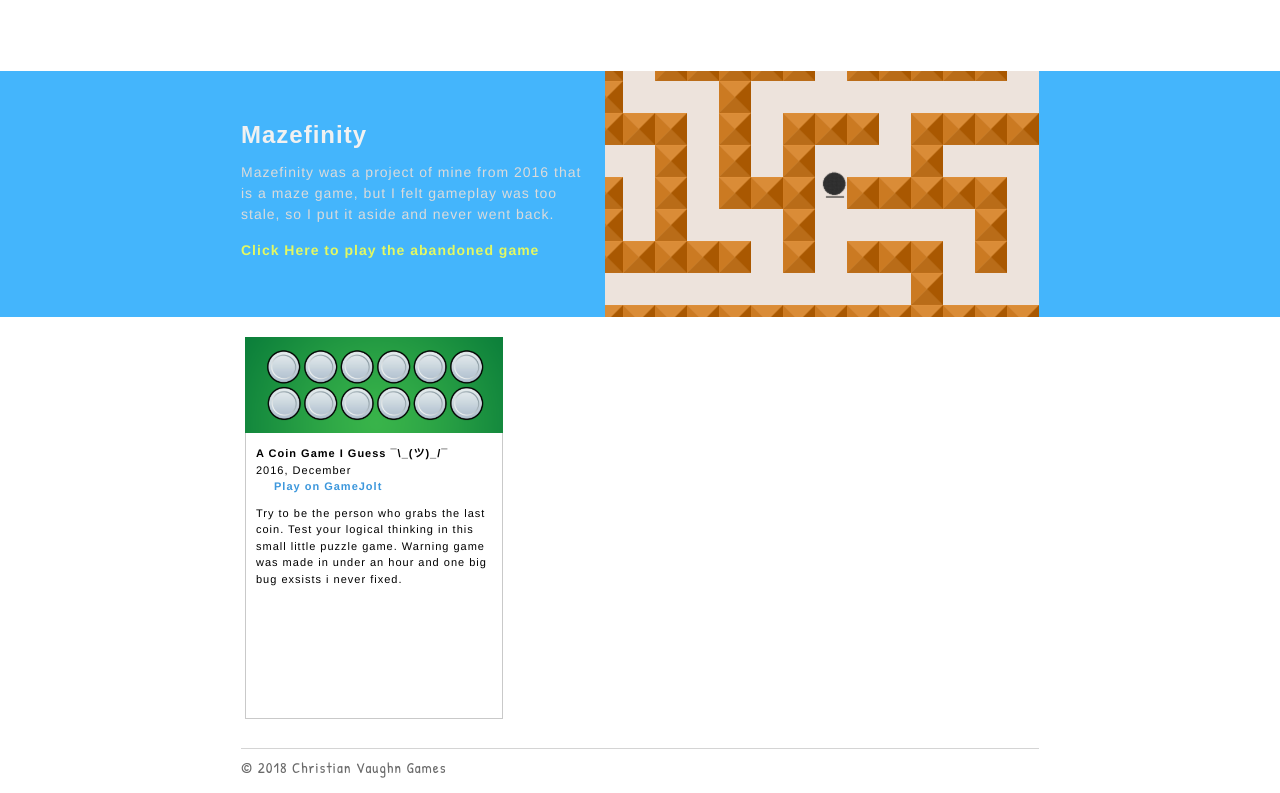
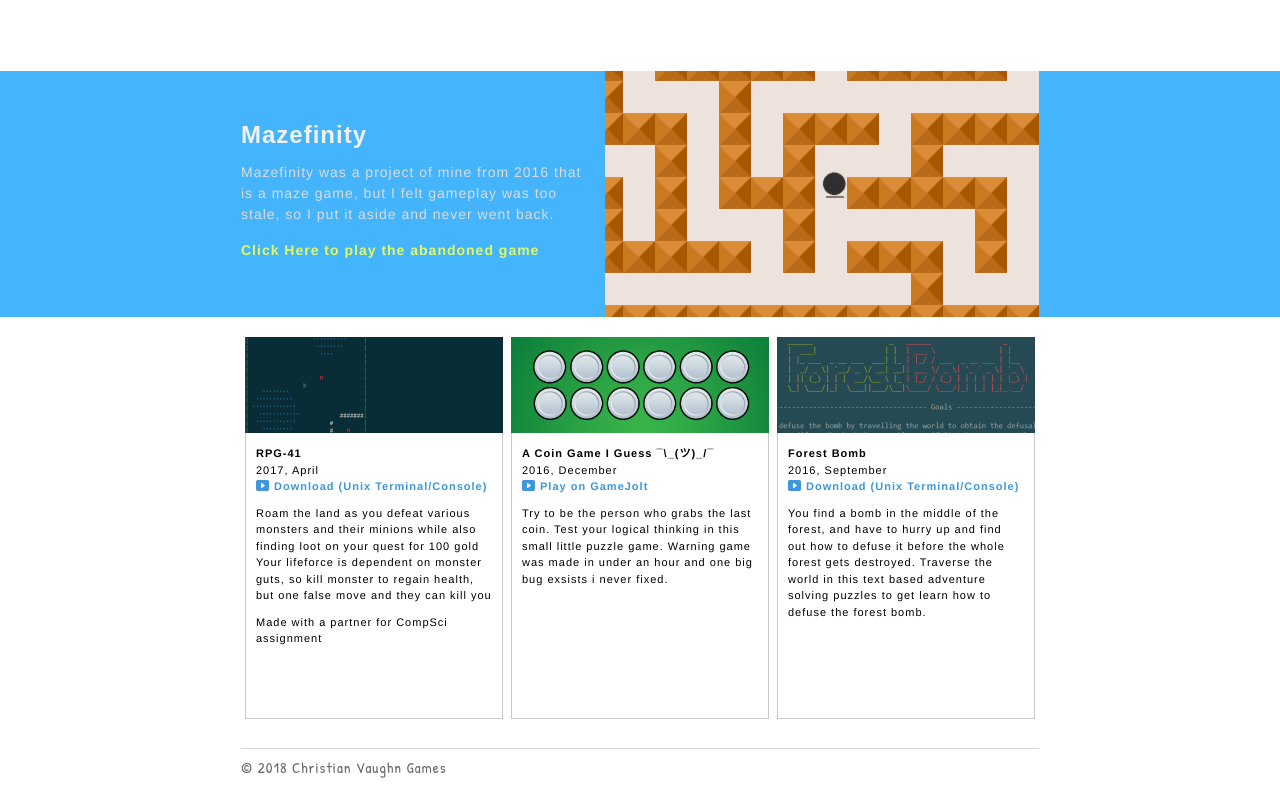
Before and after one commit to ItsmeGordo/cvaughn55.github.io, a plain HTML site: page index.htm in a window 1280 px wide. Shown: the part 59-852 px from the top of the page. Drawn offline with Linux system fonts and the light colour scheme.

Commit message:
Add files via upload

```diff
--- a/index.htm
+++ b/index.htm
@@ -63,11 +63,29 @@ href="/style.css"/>
 	<div class="container">
 		<div class="content">
 <div class="game">
+		<img src="img/MonsterHunt.png" style="width:258px;height:96px;">
+		<p><strong>RPG-41</strong><br>
+		  2017, April<br>
+		  <a href="Downloads/rpg41.zip" class="gamelink" target="_blank" style="padding-bottom:0px;">Download (Unix Terminal/Console)</a></p>
+		<p> Roam the land as you defeat various monsters and their minions while also finding loot on your quest for 100 gold
+  Your lifeforce is dependent on monster guts, so kill monster to regain health, but one false move and they can kill you</p>
+  <p>Made with a partner for CompSci assignment</p>
+			</div>
+
+<div class="game">
 		<img src="img/Coingame.png">
 		<p><strong>A Coin Game I Guess ¯\_(ツ)_/¯</strong><br>
 		  2016, December<br>
 		  <a href="https://gamejolt.com/games/a-coin-game-i-guess/200237" class="gamelink" target="_blank" style="padding-bottom:0px;">Play on GameJolt</a></p>
 		<p>Try to be the person who grabs the last coin. Test your logical thinking in this small little puzzle game. Warning game was made in under an hour and one big bug exsists i never fixed.</p>
+			</div>
+
+<div class="game">
+		<img src="img/ForestBomb.png" style="width:258px;height:96px;">
+		<p><strong>Forest Bomb</strong><br>
+		  2016, September<br>
+		  <a href="Downloads/forestbomb.zip" class="gamelink" target="_blank" style="padding-bottom:0px;">Download (Unix Terminal/Console)</a></p>
+		<p>You find a bomb in the middle of the forest, and have to hurry up and find out how to defuse it before the whole forest gets destroyed. Traverse the world in this text based adventure solving puzzles to get learn how to defuse the forest bomb.</p>
 			</div>
 
 
--- a/style.css
+++ b/style.css
@@ -403,10 +403,10 @@ a.side:visited {color: #b6b6b6;}
 a.side:hover {color: white; background-color: #44b5fc;}
 
 a.gamelink {background-repeat:no-repeat; padding-left: 18px;}
-a.gamelink:link {background-image:url('/img/gamelink.png');}
-a.gamelink:active {background-image:url('/img/gamelink.png');}
-a.gamelink:visited {background-image:url('/img/gamelink.png');}
-a.gamelink:hover {background-image:url('/img/gamelinkH.png');}
+a.gamelink:link {background-image:url('img/gamelink.png');}
+a.gamelink:active {background-image:url('img/gamelink.png');}
+a.gamelink:visited {background-image:url('img/gamelink.png');}
+a.gamelink:hover {background-image:url('img/gamelink.png');}
 
 a.gameBigLink {color: #e3f862; font-weight: bold;}
 a.gameBigLink:link {text-decoration: none;}
```
Also changed, not shown: img/ForestBomb.png (added), img/MonsterHunt.png (added), img/gamelink.png (added), 2 other files.
